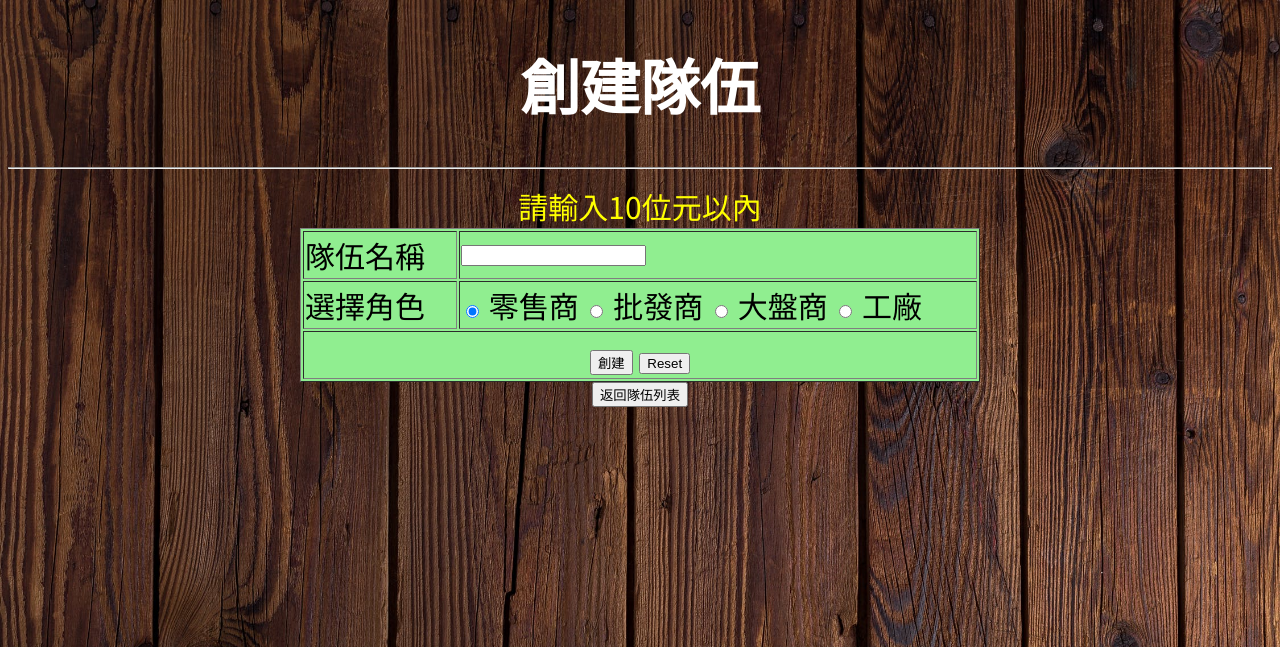
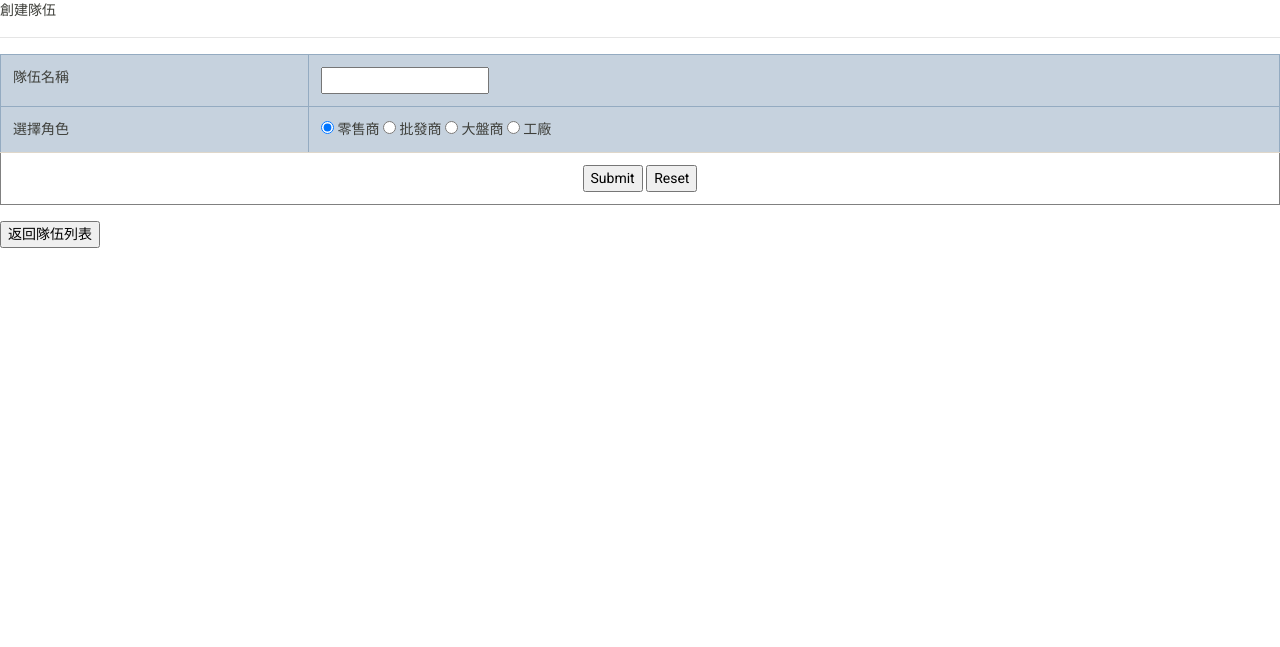
Before and after one commit to megan142638/bar_game, a PHP site: the page made by beergame完整版/creatTeam.php in a window 1280 px wide. Shown: the top 647 px of the page. Run offline with PHP 8.4, Linux system fonts and the light colour scheme.

Commit message:
Update creatTeam.php

```diff
--- a/beergame完整版/creatTeam.php
+++ b/beergame完整版/creatTeam.php
@@ -1,58 +1,36 @@
 <!DOCTYPE html PUBLIC "-//W3C//DTD XHTML 1.0 Transitional//EN" "http://www.w3.org/TR/xhtml1/DTD/xhtml1-transitional.dtd">
 <html xmlns="http://www.w3.org/1999/xhtml">
 <head>
+  <link rel="stylesheet" type="text/css" href="https://bootswatch.com/4/sandstone/bootstrap.min.css">
 <meta http-equiv="Content-Type" content="text/html; charset=utf-8" />
-<link rel="Shortcut Icon" type="image/x-icon" href="http://localhost/beergame完整版/beer.png" />
 <title>創立隊伍</title>
 <link rel="stylesheet" type="text/css" href="main.css">
- <style type="text/css">
- @import url(https://fonts.googleapis.com/earlyaccess/notosanstc.css);
-
-            body{
-				font-family: 'Noto Sans TC';
-                font-size: 30px;
-                background:url(http://localhost/beergame完整版/wood.jpg);
-                -moz-background-size:cover;
-                -webkit-background-size:cover;
-                -o-background-size:cover;
-                background-size:cover;
-            }
-            table {
-
-            }
-            .choice {
-              text-align: center;
-            }
-
-        </style>
 </head>
 
 <body>
 
- <h1 align="center" style="color:white">創建隊伍</h1>
+<p>創建隊伍</p>
 <hr />
-<center>
 <form method="post" action="insert.php">
-<table width="680" border="1" style="background-color:#90EE90;" >
-  <tr>
-    <td width=150>隊伍名稱</td>
-	<td>
-	<input type="text" name="title" maxlength="10" required/></td></tr>
-	<a style="color:yellow" font size="20">請輸入10位元以內</a>
-  <tr>
-    <td>選擇角色</td>
-	 <td id = "choice">
-    <input type="radio" name="role" value="零售商" checked/> 零售商
-    <input type="radio" name="role" value="批發商" /> 批發商
-    <input type="radio" name="role" value="大盤商" /> 大盤商
-    <input type="radio" name="role" value="工廠" /> 工廠
+<table width="400" border="1" class="table table-hover">
+  <tr class = "table-primary">
+    <td>隊伍名稱</td><td><input type="text" name="title" required/></td></tr>
+  <tr class = "table-primary">
+    <td>選擇角色</td><td>
+    <input type="radio" name="role" value="retailer" checked/> 零售商
+    <input type="radio" name="role" value="wholesaler" /> 批發商
+    <input type="radio" name="role" value="distributor" /> 大盤商
+    <input type="radio" name="role" value="factory" /> 工廠
     </td></tr>
     <tr><td colspan="2" style="text-align:center">
-    <input type="submit" value="創建"/> <input type="reset" /></td></tr>
-</table>
-</center>
-<center>
-<input type="button" value="返回隊伍列表" onclick="location.href='teamlist.php'">
-</center>
+    <input type="submit" /> <input type="reset" /></td></tr>
+</table></form>
+<form method="post">
+<input type="submit" name="back" value="返回隊伍列表" />
+</form>
+<?php
+if (isset($_POST['back']))
+    header("Location: teamlist.php");
+?>
 </body>
 </html>
```
